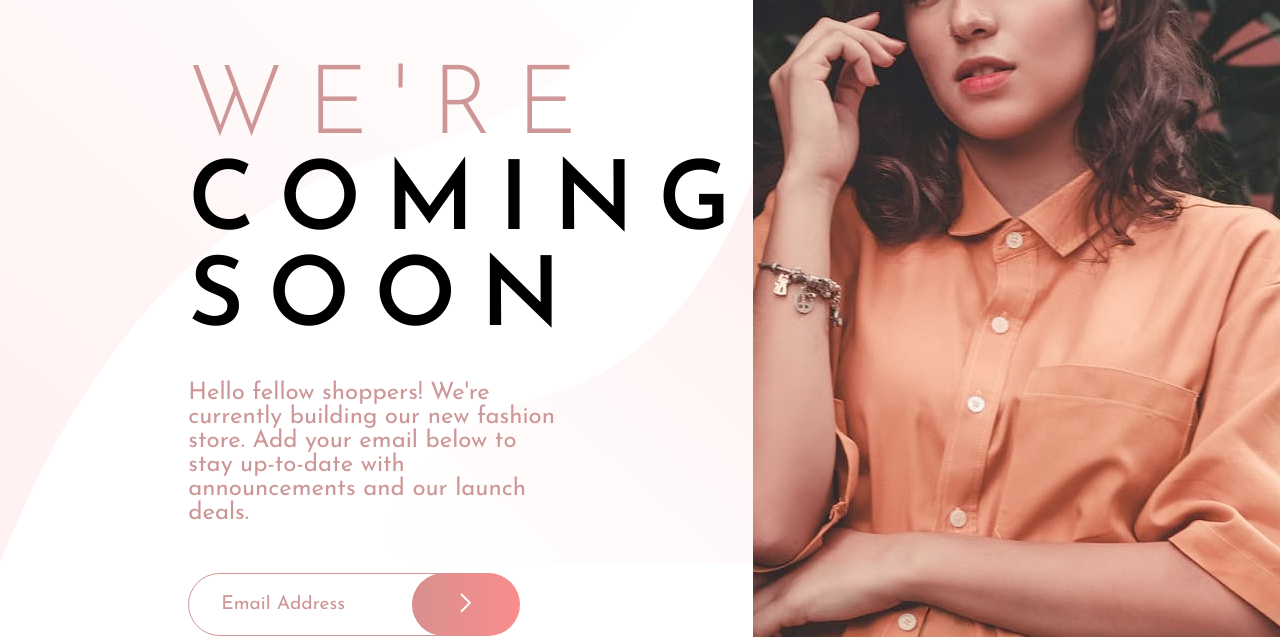
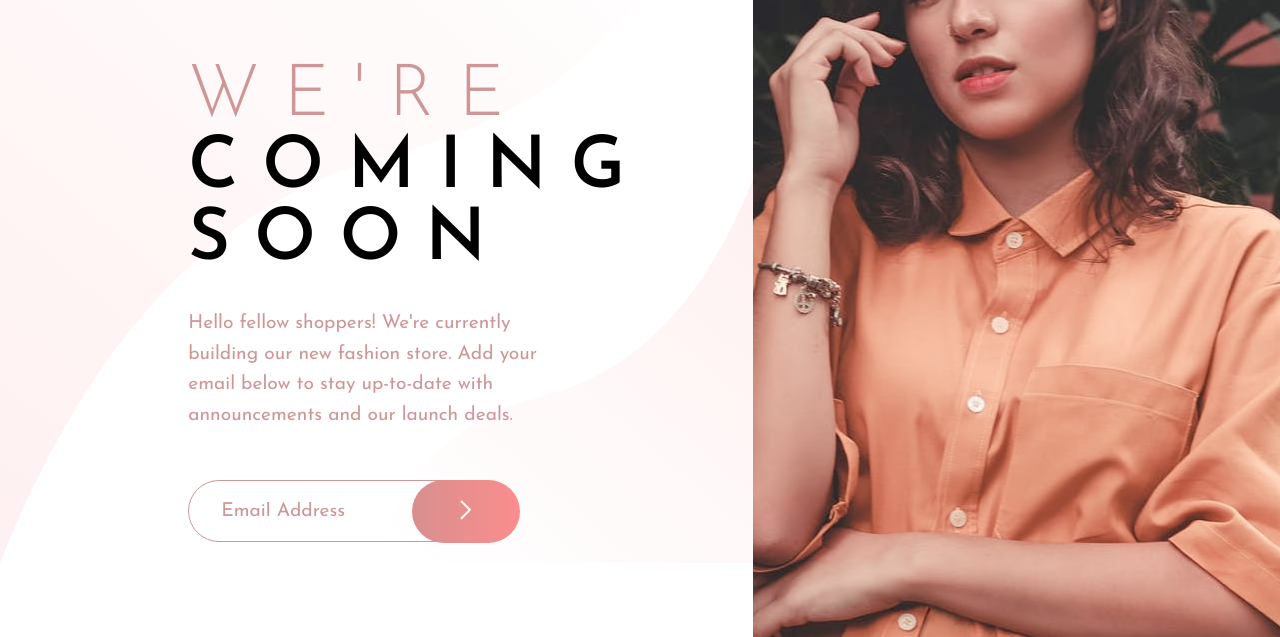
Before and after one commit to thusharathiwanka/Base-apparel-landing-page, a plain HTML site: page index.html in a window 1280 px wide. Shown: the part 163-800 px from the top of the page. Drawn offline with Linux system fonts and the light colour scheme.

Commit message:
UPDATE: font styles updated

```diff
--- a/style.css
+++ b/style.css
@@ -47,7 +47,7 @@ main {
 }
 
 h1 {
-  font-size: 6rem;
+  font-size: 4.5rem;
   line-height: 1;
   text-transform: uppercase;
   letter-spacing: 1.5rem;
@@ -55,7 +55,8 @@ h1 {
 }
 
 p {
-  font-size: 1.5rem;
+  font-size: 1.2rem;
+  line-height: 1.6;
   padding-top: 2rem;
   padding-bottom: 3rem;
   color: #ce9797;
```
